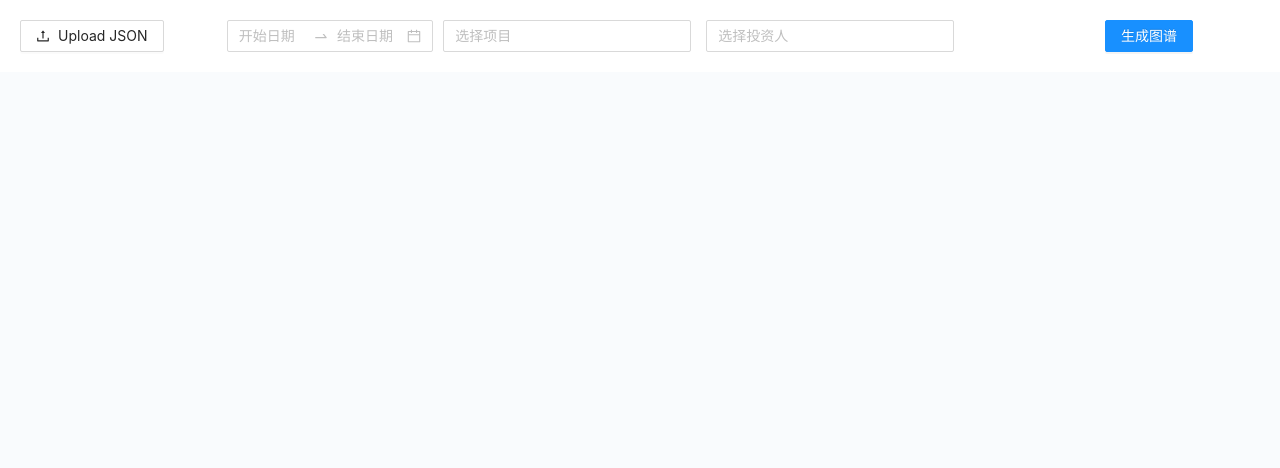
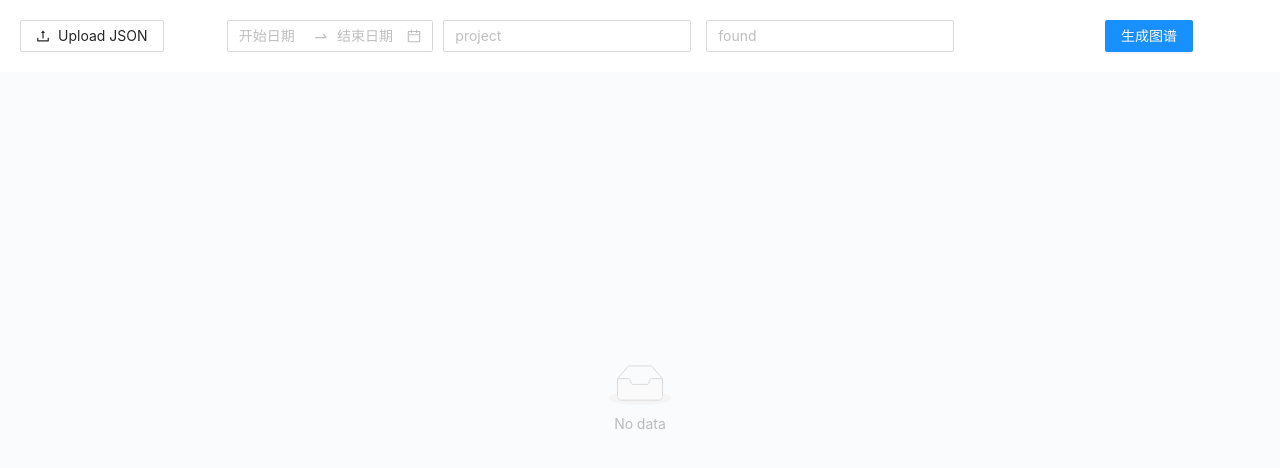
Before and after one commit to hanyanjun/json-to-kg, a React (Create React App) app: page / in a window 1280 px wide. Shown: the top 468 px of the page. Built offline with nearby package versions, Linux system fonts and the light colour scheme.

Commit message:
fix: 修复bug

```diff
--- /dev/null
+++ b/src/pages/home/Drawer.js
@@ -0,0 +1,37 @@
+import React, { useEffect, useState } from 'react';
+import { Drawer , Tag} from 'antd';
+
+
+const Drawers = (props) => {
+    const [visible, setVisible] = useState(props.visible);
+    let {info} = props;
+
+    useEffect(()=>{
+        setVisible(props.visible)
+    },[props.visible])
+
+    const onClose = () => {
+      setVisible(false);
+      props.onClose && props.onClose()
+    };
+
+    return(
+        <>
+          <Drawer
+            title={<Tag color="green">{info.id}</Tag>}
+            placement="right"
+            closable={false}
+            onClose={onClose}
+            visible={visible}
+          >
+              {
+                  (info.properties || []).map(item => (
+                    item.key !== 'project' && <p key={item.key}><Tag color="blue">{item.key}</Tag> : {item.value || '--'}</p>
+                ))
+              }
+          </Drawer>
+        </>
+    )
+}
+
+export default Drawers;
--- a/src/pages/home/Header.js
+++ b/src/pages/home/Header.js
@@ -26,62 +26,111 @@ const Header = (props)=> {
                 let t = true;
                 let p = hasPro.length ?  hasPro.includes(project) : true;
                 found = found.filter(fName =>hasFound.length ? hasFound.includes(fName) : true);
+                item.allFounds = [...item.found];
+                item.found = found;
                 let f = found.length > 0;
+                if(hasFound.length){
+                    f = found.length === hasFound.length
+                }
                 if(time &&  time.length && ( date < time[0] || date> time[1])){
                     t = false
                 };
                 return t && p && f;
              });
+             console.log(data);
             //  根据过滤后的数据生成 节点和 关系图
-             let nodes = [] , relations = [] , nodesMap = {};
+             let nodes = [] , relations = [] ;
              for (const item of data) {
                 let {date , description , found ,  id ,  project , round} = item;
-                if(!nodesMap[project]){
-                    nodesMap[project] = {
-                        id : project ,
-                        properties : { list : [] , type : 'project' , project , name : project }
+                let startNode = {} , endNode = {}  ;
+                // 根据信息生成节点
+                endNode = {
+                    id : project,
+                    labels : ['Project'],
+                    className : 'Project',
+                    properties : {
+                        type : 'project',
+                        project,
+                        date ,
+                        name : project,
+                        id,
+                        description,
+                        round
                     }
                 }
-                nodesMap[project].properties.list.push({
-                    id ,
-                    date ,
-                    found,
-                    description,
-                    round,
-                })
-                 for (const foundItem of found) {
-                     if(!nodesMap[foundItem]){
-                        nodesMap[foundItem] = {
-                            id : foundItem ,
-                            properties : { list : [] , type : 'found' , project , name : foundItem}
-                        }
-                     }
-                     nodesMap[project].properties.list.push({
-                         id ,
-                         date ,
-                         project
-                     })
-                 }
-             };
-             for (const key in nodesMap) {
-                 if (Object.hasOwnProperty.call(nodesMap, key)) {
-                     const nodeItem = nodesMap[key];
-                     nodes.push(nodeItem);
-                     let id = nodeItem.id;
-                     let {type ,  project} = nodeItem.properties;
-                     if(type === 'found'){
-                         relations.push({
-                             id : `${id}-${project}`,
-                             startNodeId : id,
+                for (const foundItem of found) {
+                    startNode = {
+                        id : foundItem,
+                        labels : ['Person'],
+                        className : 'Person',
+                        properties : {type : 'found' , project , name : foundItem , date }
+                    }
+                    relations.push({
+                             id : `${foundItem}-${project}`,
+                             startNodeId : foundItem,
                              endNodeId : project,
                              type : 'found to project',
                              properties : {
                                  name : `${id}->${project}`
                              }
-                         })
-                     }
-                 }
+                    })
+                    nodes.push(startNode);
+                }
+
+                nodes.push(endNode);
              }
+            //  for (const item of data) {
+            //     let {date , description , found ,  id ,  project , round} = item;
+            //     if(!nodesMap[project]){
+            //         nodesMap[project] = {
+            //             id : project ,
+            //             properties : { list : [] , type : 'project' , project , name : project }
+            //         }
+            //     }
+            //     nodesMap[project].properties.list.push({
+            //         id ,
+            //         date ,
+            //         found,
+            //         description,
+            //         round,
+            //     })
+            //      for (const foundItem of found) {
+            //          if(!nodesMap[foundItem]){
+            //             nodesMap[foundItem] = {
+            //                 id : foundItem ,
+            //                 properties : { list : [] , type : 'found' , project , name : foundItem}
+            //             }
+            //          }
+            //          nodesMap[foundItem].properties.list.push({
+            //              id  ,
+            //              date ,
+            //              project,
+            //              round,
+            //              description
+            //          })
+            //      }
+            //  };
+            //  console.log(nodesMap)
+            //  for (const key in nodesMap) {
+            //      if (Object.hasOwnProperty.call(nodesMap, key)) {
+            //          const nodeItem = nodesMap[key];
+            //          nodes.push(nodeItem);
+            //          let id = nodeItem.id;
+            //          let {type ,  project} = nodeItem.properties;
+            //          if(type === 'found'){
+            //              relations.push({
+            //                  id : `${id}-${project}`,
+            //                  startNodeId : id,
+            //                  endNodeId : project,
+            //                  type : 'found to project',
+            //                  properties : {
+            //                      name : `${id}->${project}`
+            //                  }
+            //              })
+            //          }
+            //      }
+            //  }
+
              props.onGeneral && props.onGeneral({nodes , relations})
 
         }else{
@@ -159,7 +208,7 @@ const Header = (props)=> {
             <Select
                 mode="multiple"
                 style={{ width: '40%'  , marginLeft : 10}}
-                placeholder="选择项目"
+                placeholder="project"
                 value={hasPro}
                 onChange={onChangeSelectPro}
                 optionLabelProp="label"
@@ -177,7 +226,7 @@ const Header = (props)=> {
             <Select
                 mode="multiple"
                 style={{ width: '40%' , marginLeft : 15}}
-                placeholder="选择投资人"
+                placeholder="found"
                 value={hasFound}
                 onChange={onChangeSelectFound}
                 optionLabelProp="label"
--- a/src/pages/home/Home.js
+++ b/src/pages/home/Home.js
@@ -1,7 +1,9 @@
-import React, {  useRef } from "react"
+import React, {  useRef, useState } from "react"
 import D3Force from "../../libs/react-d3-force/src/D3Visualization/components/Graphs"
 import Header from "./Header"
+import Drawer from "./Drawer"
 import  "./Home.scss"
+import { Empty } from 'antd';
 
 
         // d3Force.current.initGraph({
@@ -30,8 +32,23 @@ import  "./Home.scss"
 export default function(){
     const d3Force = useRef(null);
     const isFirst = useRef(null);
+    const [show,setShow] = useState(false);
+    const [node , setNode] = useState({});
+    const [num , setNum] = useState(0);
+
+    const onItemSelect = (item)=> {
+        if(item.type === 'node'){
+            setShow(true);
+            setNode(item.item)
+        }
+    }
+
+    const onClose = ()=> {
+        setShow(false)
+    }
 
     const onGeneral = ({nodes , relations})=>{
+        setNum(nodes.length);
         if(!isFirst.current){
             d3Force.current.initGraph({
                 nodes,
@@ -48,13 +65,19 @@ export default function(){
     return(
         <div>
             <Header onGeneral={onGeneral}></Header>
+            <Drawer  visible={show} onClose={onClose} info={node}/>
             <div className="graph">
+                {num === 0 && (
+                    <div className="empty">
+                        <Empty  image={Empty.PRESENTED_IMAGE_SIMPLE} />
+                    </div>
+                )}
                 <D3Force
                     ref={d3Force}
                     getStats={function(){}}
                     onItemMouseOver={function(){}}
                     onEventListener = { function (){}}
-                    onItemSelect={function(item){}}
+                    onItemSelect={onItemSelect}
                 ></D3Force>
             </div>
         </div>
--- a/src/pages/home/Home.scss
+++ b/src/pages/home/Home.scss
@@ -15,3 +15,10 @@
         opacity: 0;
     }
 }
+.empty{
+    position: absolute;
+    left: 50%;
+    top: 50%;
+    z-index: 99;
+    transform: translate(-50%,-50%);
+}
```
Also changed, not shown: src/libs/react-d3-force/src/D3Visualization/components/Graphs.js, src/libs/react-d3-force/src/D3Visualization/graphStyle.js, 23 other files (tests, documents, lock files or other folders).
